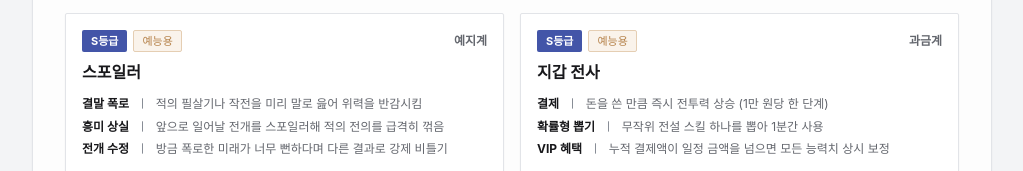
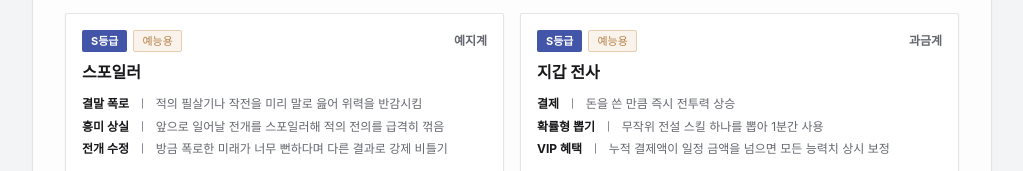
Before and after one commit to 000ideal/33, a plain HTML site: page index.html in a window 1280 px wide. Shown: the part 1619-1790 px from the top of the page, without its empty margins (128-1151 px from the left). Drawn offline with nearby package versions, Linux system fonts and the light colour scheme; a web font is replaced by a local one.

Commit message:
Update index.html

```diff
--- a/index.html
+++ b/index.html
@@ -592,7 +592,7 @@
             {
                 id: 67, grade: "S", category: "예능용", type: "과금계", name: "지갑 전사",
                 skills: [
-                    { name: "결제", desc: "돈을 쓴 만큼 즉시 전투력 상승 (1만 원당 한 단계)" },
+                    { name: "결제", desc: "돈을 쓴 만큼 즉시 전투력 상승" },
                     { name: "확률형 뽑기", desc: "무작위 전설 스킬 하나를 뽑아 1분간 사용" },
                     { name: "VIP 혜택", desc: "누적 결제액이 일정 금액을 넘으면 모든 능력치 상시 보정" }
                 ],
```
